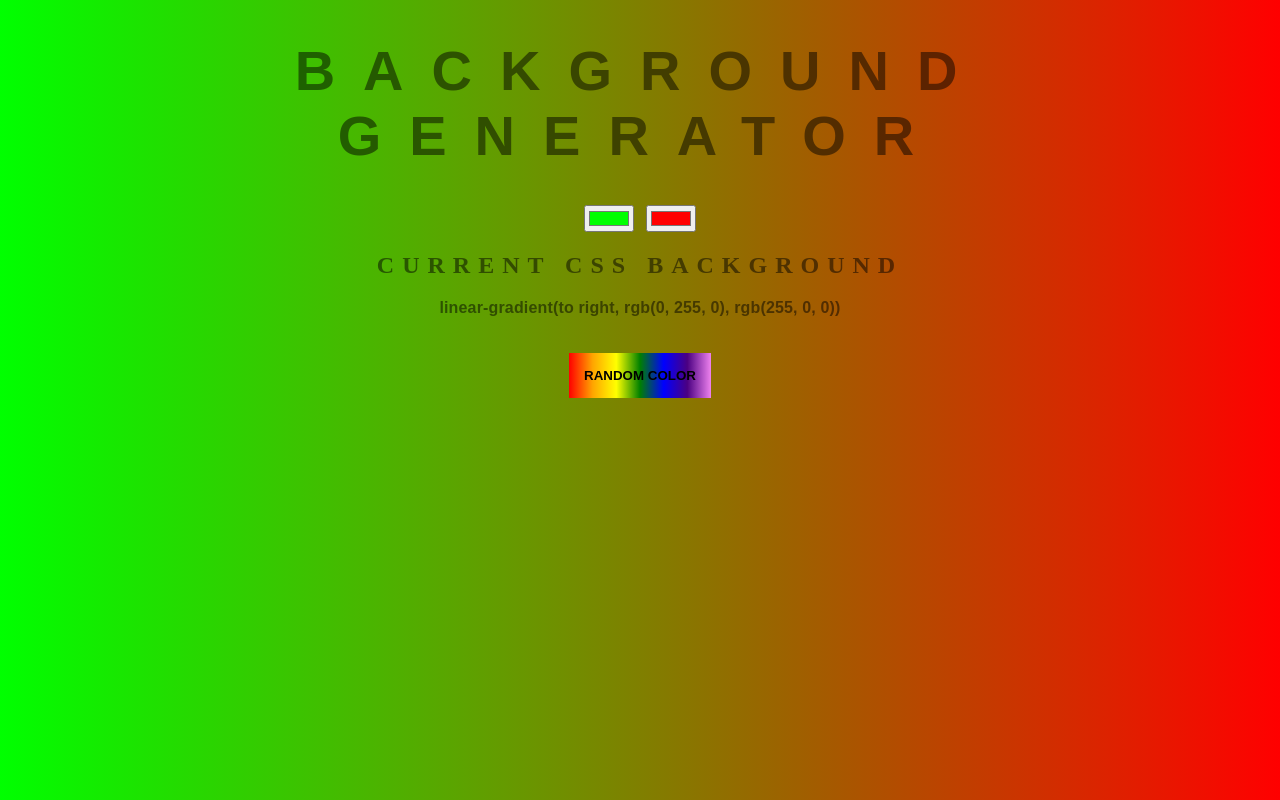
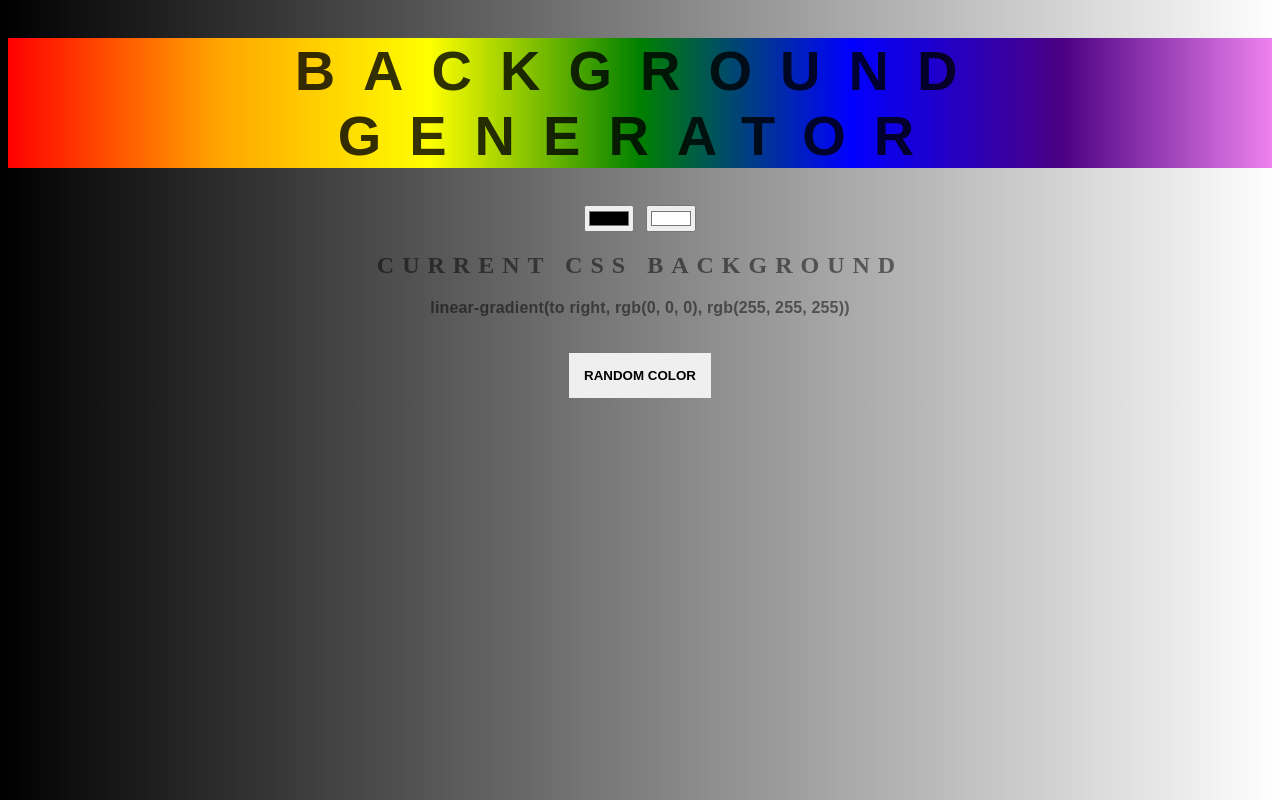
Before and after one commit to KonKX/background-generator, a plain HTML site: page index.html in a window 1280 px wide. Drawn offline with Linux system fonts and the light colour scheme.

Commit message:
modified:   style.css

```diff
--- a/index.html
+++ b/index.html
@@ -6,8 +6,8 @@
 </head>
 <body id="gradient">
 	<h1>Background Generator</h1>
-	<input type="color" class="color1" name="color1" value="#00ff00">
-	<input type="color" class="color2" name="color2" value="#ff0000">
+	<input type="color" class="color1" name="color1" value="#000000">
+	<input type="color" class="color2" name="color2" value="#ffffff">
 	<h2>Current CSS Background</h2>
 	<h3></h3>
 	<button id="button">Random Color</button>
--- a/style.css
+++ b/style.css
@@ -10,11 +10,13 @@ body {
 
 h1 {
     font: 600 3.5em 'Raleway', sans-serif;
-    color: rgba(0,0,0,.5);
+    color: rgba(0,0,0,.8);
     text-align: center;
     text-transform: uppercase;
     letter-spacing: .5em;
     width: 100%;
+    background: linear-gradient(to left, violet, indigo, blue, green, yellow, orange, red);
+
 }
 
 h3 {
@@ -30,7 +32,7 @@ h3 {
     padding: 15px;
     margin-top: 20px;
     font-weight: 900;
-    background: linear-gradient(to left, violet, indigo, blue, green, yellow, orange, red);
+    --background: linear-gradient(to left, violet, indigo, blue, green, yellow, orange, red);
     color: #000000;
     border: none;
     text-transform: uppercase;
```
